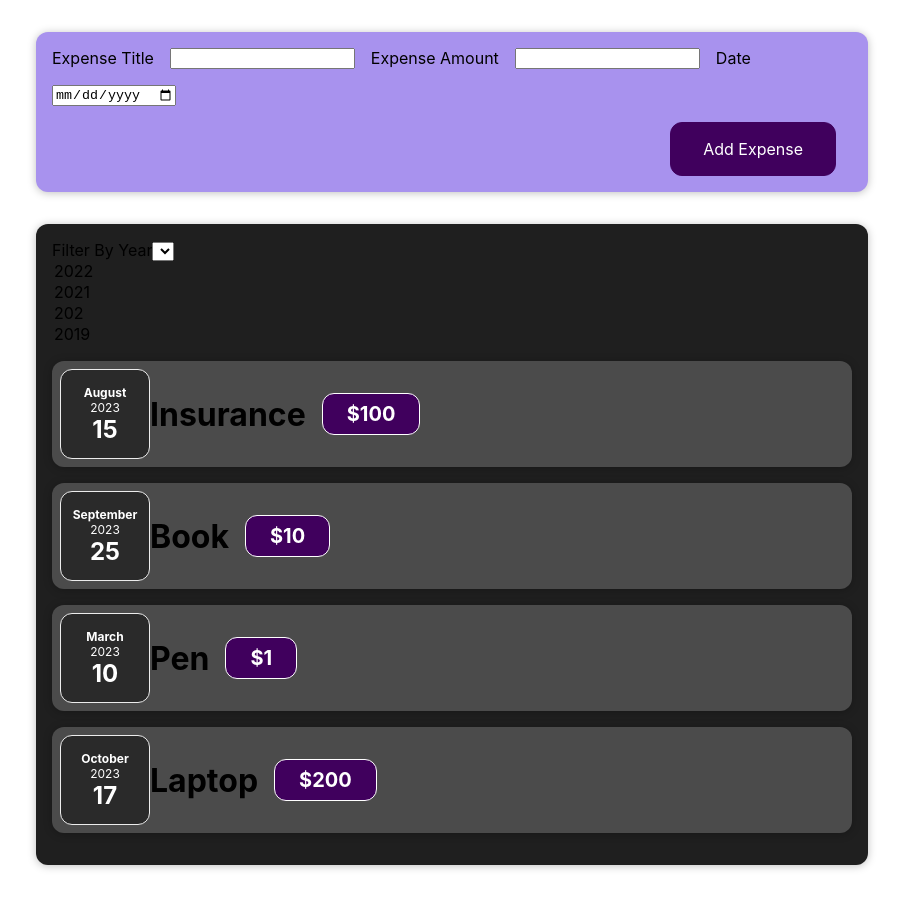
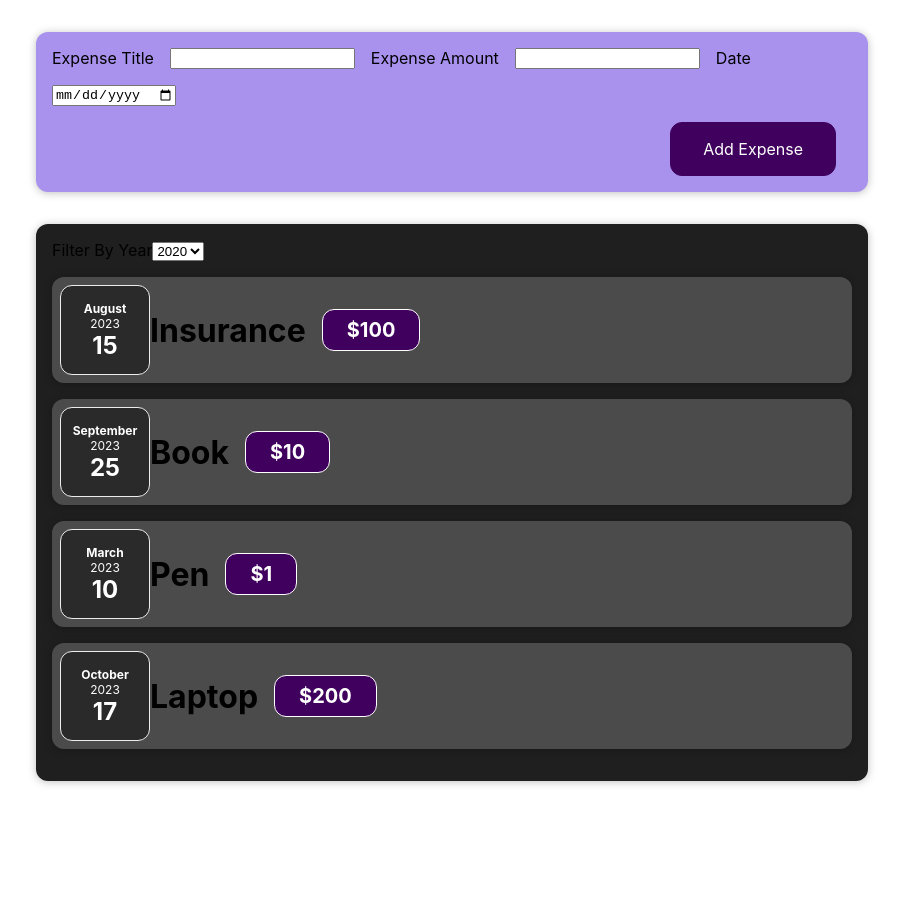
Before and after one commit to VenkatSaaii/PlaceholderinexpenseItem, a React (Create React App) app: page / in a window 1280 px wide. Shown: the whole page, without its empty margins (188-1091 px from the left). After the commit the page ends 813 px from the top, so only its background shows below. Built offline with nearby package versions, Linux system fonts and the light colour scheme.

Commit message:
changes in the expenses preformence

```diff
--- a/src/App.js
+++ b/src/App.js
@@ -1,18 +1,24 @@
-import React from "react";
+import React,{useState}from "react";
 import Expenses from "./components/Expenses";
 import NewExpense from "./components/NewExpense";
+const Dummy_expenses= [
+  { id: 1, title: "Insurance", date: new Date(2023, 7, 15), price: 100 },
+  { id: 2, title: "Book", date: new Date(2023, 8, 25), price: 10 },
+  { id: 3, title: "Pen", date: new Date(2023, 2, 10), price: 1 },
+  { id: 4, title: "Laptop", date: new Date(2023, 9, 17), price: 200 },
+];
 
 function App() {
-  const expenses = [
-    { id: 1, title: "Insurance", date: new Date(2023, 7, 15), price: 100 },
-    { id: 2, title: "Book", date: new Date(2023, 8, 25), price: 10 },
-    { id: 3, title: "Pen", date: new Date(2023, 2, 10), price: 1 },
-    { id: 4, title: "Laptop", date: new Date(2023, 9, 17), price: 200 },
-  ];
+  const [expenses, setExpenses]=useState(Dummy_expenses)
+
 
   const addExpenseHandler = (expense) => {
-    console.log('In App.js');
-    console.log(expense)
+
+    setExpenses(prevExpenses=>{
+      return [expense, ...prevExpenses]
+
+
+    })
   }
 
   return (
--- a/src/components/ExpenseFilter.js
+++ b/src/components/ExpenseFilter.js
@@ -1,19 +1,30 @@
 import React from "react";
-const ExpenseFilter=(props)=>{
-    const dropdownhandler=(event)=>{
-    props.onChangeHandler(event.target.value);
-}
-return(
+
+const ExpenseFilter = (props) => {
+    const dropdownHandler = (event) => {
+      try {
+        // Update the selected year state by calling the onChange function passed as props
+        props.onChange(event.target.value);
+      } catch (error) {
+        console.error("Error in dropdownHandler:", error);
+      }
+    };
+
+
+  return (
     <div className="expenses-filter">
-        <div className="expenses-filter__control"></div>
-        <label >Filter By Year</label>
-        <select value={props.selected} onChange={dropdownhandler}></select>
-        <option value="2022">2022</option>
-        <option value="2021">2021</option>
-        <option value="2020">202</option>
-        <option value="2019">2019</option>
+      <div className="expenses-filter__control">
+        <label>Filter By Year</label>
+        <select value={props.selected}onChange={dropdownHandler}>
+          <option value="2022">2022</option>
+          <option value="2021">2021</option>
+          <option value="2020">2020</option>
+          <option value="2019">2019</option>
+        </select>
+      </div>
+    </div>
+  );
+};
 
-    </div>
-)
-}
-export default ExpenseFilter
+
+export default ExpenseFilter;
```
Also changed, not shown: src/components/NewExpense.js (+5 -3 lines).
